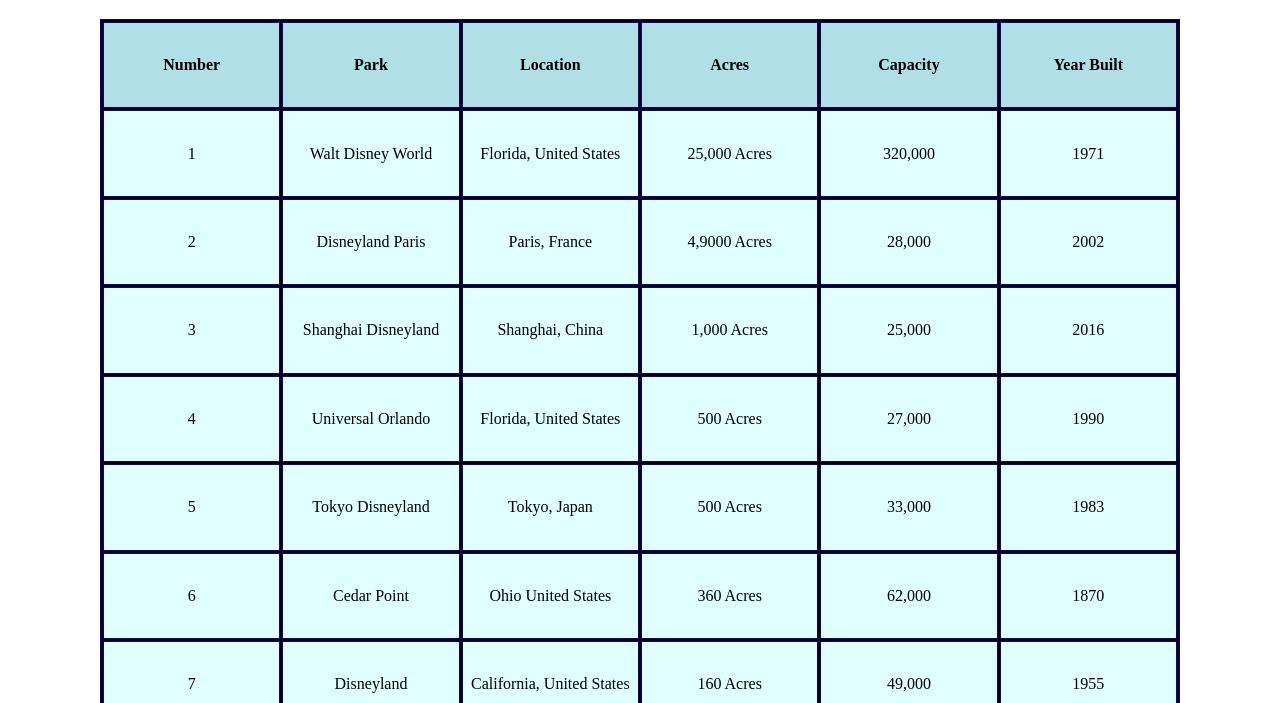
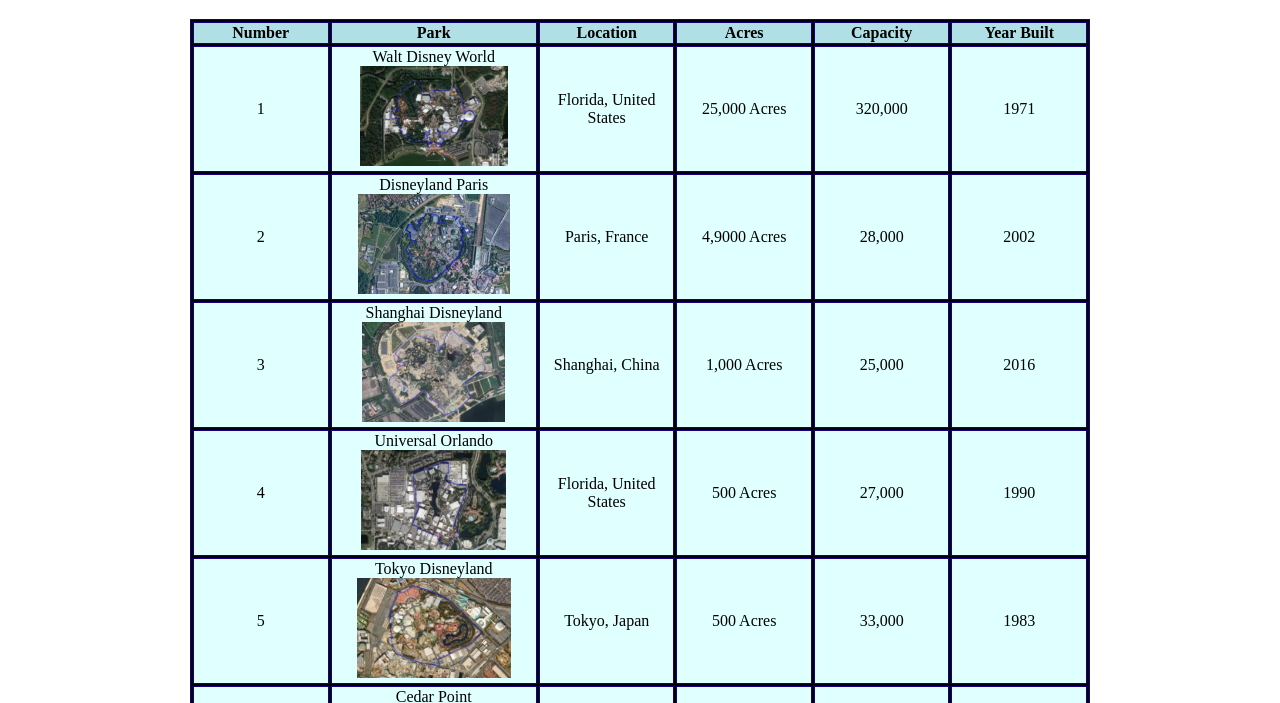
Before and after one commit to mitchconnorjlo/fid, a plain HTML site: page table/index.html in a window 1280 px wide. Shown: the part 61-764 px from the top of the page. Drawn offline with Linux system fonts and the light colour scheme.

Commit message:
Adding Photos

```diff
--- a/table/index.html
+++ b/table/index.html
@@ -13,7 +13,7 @@
 <h1 align="center">Worlds Largest Theme Parks</h1>
 
 
-<table bgcolor="black" width="1080" height="800" align="center">
+<table bgcolor="black" width="900" height="800" align="center">
     <tr bgcolor="powderblue">
         <th width="100">Number</th>
         <th width="100">Park</th>
@@ -24,7 +24,7 @@
     </tr>
     <tr bgcolor="lightcyan" align="center">
         <td>1</td>
-        <td>Walt Disney World</td>
+        <td>Walt Disney World <img src="images/disneyworld.png" height="100"></td>
         <td>Florida, United States</td>
         <td>25,000 Acres</td>
         <td>320,000</td>
@@ -32,7 +32,7 @@
     </tr>
     <tr bgcolor="lightcyan" align="center">
         <td>2</td>
-        <td>Disneyland Paris</td>
+        <td>Disneyland Paris <img src="images/disneylandparis.png" height="100"></td>
         <td>Paris, France</td>
         <td>4,9000 Acres</td>
         <td>28,000</td>
@@ -40,7 +40,7 @@
     </tr>
     <tr bgcolor="lightcyan" align="center">
         <td>3</td>
-        <td>Shanghai Disneyland</td>
+        <td>Shanghai Disneyland <img src="images/disneylandshanghai.png" height="100"></td>
         <td>Shanghai, China</td>
         <td>1,000 Acres</td>
         <td>25,000</td>
@@ -48,7 +48,7 @@
     </tr>
     <tr bgcolor="lightcyan" align="center">
         <td>4</td>
-        <td>Universal Orlando</td>
+        <td>Universal Orlando <img src="images/universalorlando.png" height="100"></td>
         <td>Florida, United States</td>
         <td>500 Acres</td>
         <td>27,000</td>
@@ -56,7 +56,7 @@
     </tr>
     <tr bgcolor="lightcyan" align="center">
         <td>5</td>
-        <td>Tokyo Disneyland</td>
+        <td>Tokyo Disneyland <img src="images/disneylandtokyo.png" height="100"></td>
         <td>Tokyo, Japan</td>
         <td>500 Acres</td>
         <td>33,000</td>
@@ -64,7 +64,7 @@
     </tr>
     <tr bgcolor="lightcyan" align="center">
         <td>6</td>
-        <td>Cedar Point</td>
+        <td>Cedar Point <img src="images/cedarpoint.png" height="100"></td>
         <td>Ohio United States</td>
         <td>360 Acres</td>
         <td>62,000</td>
@@ -72,7 +72,7 @@
     </tr>
     <tr bgcolor="lightcyan" align="center">
         <td>7</td>
-        <td>Disneyland</td>
+        <td>Disneyland <img src="images/disneylandca.png" height="100"></td>
         <td>California, United States</td>
         <td>160 Acres</td>
         <td>49,000</td>
@@ -80,7 +80,7 @@
     </tr>
     <tr bgcolor="lightcyan" align="center">
         <td>8</td>
-        <td>Universal Singapore</td>
+        <td>Universal Singapore <img src="images/universalsingapore.png" height="100"></td>
         <td>Singapore</td>
         <td>49 Acres</td>
         <td>39,000</td>
```
Also changed, not shown: table/images/cedarpoint.png (added), table/images/disneylandca.png (added), table/images/disneylandparis.png (added), table/images/disneylandshanghai.png (added), table/images/disneylandtokyo.png (added), table/images/disneyworld.png (added), table/images/universalorlando.png (added), table/images/universalsingapore.png (added).
